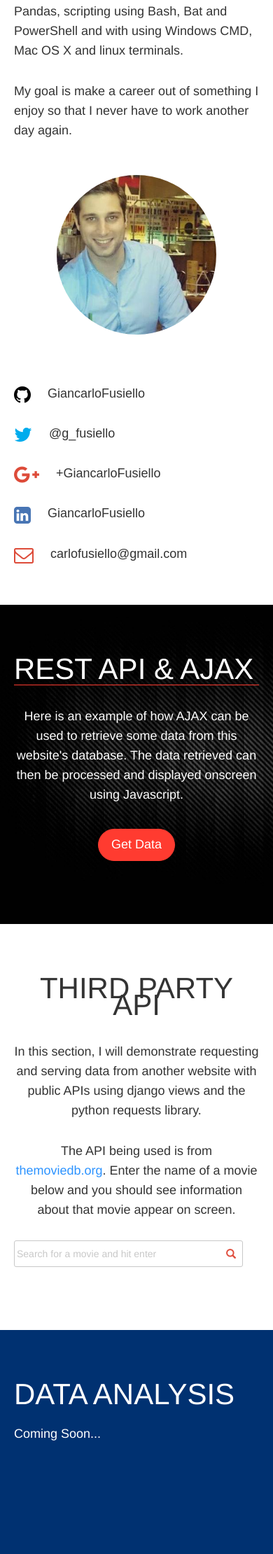
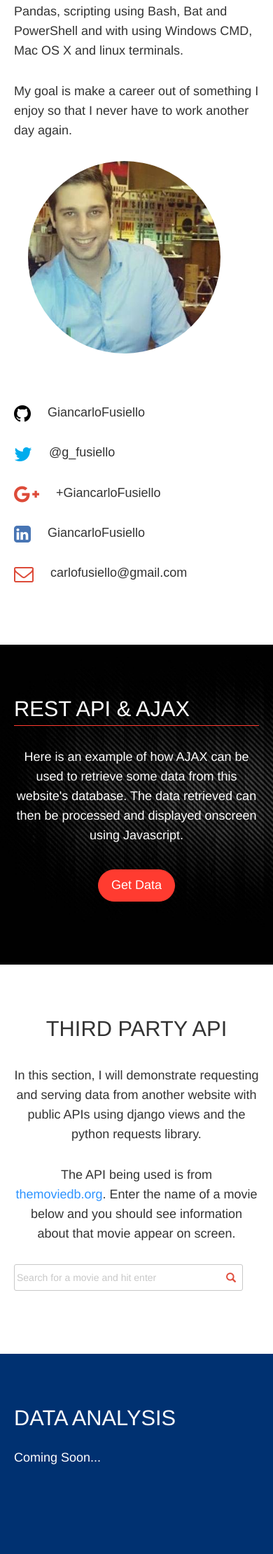
Before and after one commit to GiancarloFusiello/portfolio, a Django app: page / in a window 390 px wide. Shown: the part 1798-4018 px from the top of the page at 70% size. Run offline with Django 3.2, Linux system fonts and the light colour scheme; some libraries are stand-ins or nearby versions; some web fonts are replaced.

Commit message:
optimised loading sections. Added conditions for requests results. Added fix for titles on small screens.

```diff
--- a/assets/css/queries.css
+++ b/assets/css/queries.css
@@ -5,8 +5,63 @@
     *********/
 
     #img-carlo {
-        display: block;
-        margin:50px auto;
+        margin-top: 0;
     }
 
 }
+
+
+
+@media (max-width: 675px){
+
+    /********
+    Home About Section
+    *********/
+
+    .contact-container {
+        display: block;
+        margin-left: auto;
+        margin-right: auto;
+    }
+
+}
+
+
+
+@media (max-width: 591px){
+
+    /********
+    Home About Section
+    *********/
+
+    #img-carlo {
+        margin-left: auto;
+        margin-right: auto;
+    }
+}
+
+
+
+@media (max-width: 446px){
+
+    /********
+    Home Machine Section
+    *********/
+
+   #machine-title {
+    font-size: 2.6em;
+    }
+}
+
+
+
+@media (max-width: 396px){
+
+    /********
+    Home Machine Section
+    *********/
+
+   .large-title {
+    font-size: 2.2em !important;
+    }
+}
--- a/assets/css/styles.css
+++ b/assets/css/styles.css
@@ -1,5 +1,5 @@
 /**********
-General - Font Smoothing
+General Styling
 ***********/
 
 h1, .h1, h2, .h2, h3, .h3, h4, .h4, h5, .h5, h6, .h6, p, .navbar, .brand, .btn-simple, a, .td-name, td {
@@ -479,10 +479,15 @@
 }
 
 #img-carlo {
-    margin: 75px 0 30px 0;
-    width: 65%;
-    max-width: 375px;
-    height: auto;
+    margin-top: 55px;
+    width: auto;
+    height: 275px;
+    padding:0 20px;
+}
+
+.contact-container {
+    float: left;
+    margin: 20px 10px 30px 0;
 }
 
 /********
@@ -527,6 +532,10 @@
 
 .section-api {
     background-color: #FFF;
+}
+
+#api-replacement-wrapper {
+    display: none;
 }
 
 #api-title {
@@ -578,8 +587,17 @@
     margin-bottom: 40px;
 }
 
+#api-img {
+    margin: 20px auto;
+    height: 300px;
+    width: auto;
+}
 
-
+.api-btn {
+    color: #fff;
+    margin: 25px auto 40px;
+    font-size: 18px;
+}
 
 
 
@@ -589,7 +607,7 @@
 
 .section-data {
     background-color: #003171;
-    height: 800px;
+    height: 400px;
 }
 
 
@@ -599,7 +617,7 @@
 
 .section-machine {
     background-color: #03A678;
-    height: 800px;
+    height: 400px;
 }
 
 
--- a/home/templates/home/home.html
+++ b/home/templates/home/home.html
@@ -8,9 +8,22 @@
         *  Global Functions
         *********/
 
-        // Show loading animation until images have finished loading
-        //remove animated divs
-        function stopLoader() {
+        // Show loading animation until content has finished loading
+        function startLoader(wrapper_id, color){
+
+            // wrapper_id is your content container - the loading animation will fill this area.
+            // color sets the background of the loading area, e.g. background color of your container.
+
+            $(wrapper_id).addClass("loading-section-wrapper");
+
+            $(wrapper_id).append('<div class="spinner"></div>' +
+                            '<div class="loader-section section-left" style="background:' + color + '"></div>' +
+                            '<div class="loader-section section-right" style="background:' + color + '"></div>');
+        }
+
+        function stopLoader(wrapper_id) {
+
+            // wrapper_id is your content container.
 
             $('body').addClass("loaded");
 
@@ -21,8 +34,8 @@
 
             setTimeout(function () {
                         $('.spinner').remove();
-                        $('#loader-section').remove();
-                        $('#ajax-carousel').removeClass("loading-section-wrapper");
+                        $('.loader-section').remove();
+                        $(wrapper_id).removeClass("loading-section-wrapper");
                         $('body').removeClass("loaded");
                     }, 1000
             );
@@ -73,18 +86,22 @@
 
 
             $('.ajax-btn').click(function () {
+
                 wrapper.toggle();
                 replacementWrapper.toggle();
 
+                // Scroll to display new content
+                $("html, body").animate({ scrollTop: $('#ajax-title').offset().top - 50 }, 1000);
+
 
                 if(getFeed === true){
+
+                    startLoader(carousel,'#000');
+
                     $.ajax({
                         type: 'GET',
                         url: url,
                         success: function(response) {
-
-                            // Scroll to display new content
-                            $("html, body").animate({ scrollTop: $('#ajax-title').offset().top - 50 }, 1000);
 
                             // Populate carousel with images from AJAX request
                             for(var i = 0; i < response.length;  i++){
@@ -93,6 +110,7 @@
 
                             getFeed = false;
 
+                            // revert text if previous error occurred
                             if(carText.val() === errorText){
                                 carText.val(successText);
                             }
@@ -107,7 +125,7 @@
 
                     },
                         complete: function(){
-                            stopLoader();
+                            stopLoader(carousel);
                         }
                     });
                 } else {
@@ -116,13 +134,33 @@
             })
         });
 
+
     /*********
      *  API Section
      *********/
 
     $(document).ready(function(){
 
+        var wrapper = $('#api-wrapper');
+        var replacementWrapper = $('#api-replacement-wrapper');
+        var getFeed = true; // Used to toggle AJAX
+        var movieTitle = $('#api-movie-title');
+        var movieText = $('#api-text');
+        var movieImage = $('#api-img');
+        var errorText = 'Something went wrong. Please go back and try again.';
+        var nonExistText = 'The movie you have searched for does not exist. Please go back and try another.';
+        var imgUrl = "https://image.tmdb.org/t/p/w185";
+        var apiBtn = $('.api-btn');
+
+
         $('#api-search-btn').click(function(){
+
+            wrapper.toggle();
+            replacementWrapper.toggle();
+
+            if(getFeed === true){
+
+                startLoader(replacementWrapper, '#FFF');
 
                 $.ajax({
                     type: 'POST',
@@ -131,17 +169,92 @@
                         csrfmiddlewaretoken: '{{ csrf_token }}',
                         movieTitle: $('#api-search-input').val()
                     },
-                success: function(response){
-                    alert(response.movie_info["results"][0]["title"]);
+                    success: function(response) {
+
+                        // Scroll to display new content
+                        $("html, body").animate({scrollTop: $('#api-title').offset().top - 50}, 1000);
+
+                        // check if elements have been hidden by previous query errors
+                        if (movieTitle.is(':visible')) {
+                        } else {
+                            movieTitle.show()
+                        }
+                        if (movieImage.is(':visible')) {
+                        } else {
+                            movieImage.show()
+                        }
+
+                        // Check if themoviedb.com returns the correct data. It will return the key status_message if there is a problem.
+                        if (response.movie_info["status_message"]) {
+
+                            movieTitle.hide();
+                            movieImage.hide();
+                            movieText.text(errorText);
+                            getFeed = false;
+
+                            // checks if the query has returned any results
+                        } else if(response.movie_info["total_results"] === 0){
+
+                            movieTitle.hide();
+                            movieImage.hide();
+                            movieText.text(nonExistText);
+                            getFeed = false;
+
+                        } else {
+
+                            // lesser known films might not have a poster. Move to the next result providing there is more than one result.
+                            var i = 0;
+                            if(response.movie_info["results"].length > 1) {
+                                if (response.movie_info["results"][i]["poster_path"] === null) {
+                                    i++;
+                                }
+                            }
+
+                            movieTitle.text(response.movie_info["results"][i]["title"]);
+                            movieImage.attr("src", "" + imgUrl + response.movie_info["results"][i]["poster_path"]);
+                            movieText.text(response.movie_info["results"][i]["overview"]);
+                            getFeed = false;
+
+                            // test
+                            {# console.log("movie title = " + movieTitle.val());#}
+                            {# console.log("image url is = " + movieImage.attr("src"));#}
+                            {# console.log("movie overview = " + movieText.val());#}
+                        }
+                    },
+                    error: function(error, response) {
+                            console.log("Error message: " + error);
+                            console.log(response);
+                            getFeed = false;
+
+                            movieTitle.hide();
+                            movieImage.hide();
+                            movieText.val(errorText);
+
+                    },
+                    complete: function() {
+                        stopLoader(replacementWrapper);
+                    }
+                });
+            } else {
+                getFeed = true;
             }
         });
 
-        })
+        // return the view back to normal
+        apiBtn.click(function () {
+            wrapper.toggle();
+            replacementWrapper.toggle();
+            getFeed = true;
+
+            // Scroll to displayed content
+            $("html, body").animate({scrollTop: $('#api-title').offset().top - 50}, 1000);
+        });
 
     })
 
     </script>
 {% endblock %}
+
 
 {% block content %}
     <div class="main">
@@ -170,8 +283,11 @@
                 </div>
 
                 <div class="col-md-4 col-md-offset-1">
+                    <div class="contact-container">
                         <img src="{% static 'img/carlo.jpg' %}" alt="Circle Image" id="img-carlo" class="img-circle">
+                    </div>
 
+                    <div class="contact-container">
                         <div class="contact">
                             <i class="fa fa-github fa-2x" id="github-icon"></i>
                             <p class=""><a class="remove-decoration" target="_blank" href="https://github.com/GiancarloFusiello/">GiancarloFusiello</a></p>
@@ -195,11 +311,13 @@
                             <i class="fa fa-envelope-o fa-2x" id="email-icon"></i>
                             <p><a class="remove-decoration" target="_blank" href="mailto:someemail@domain.com">carlofusiello@gmail.com</a></p>
                         </div>
+                    </div>
 
                 </div>
             </div>
         </div><!-- /CONTAINER -->
     </div><!-- /MAIN -->
+
 
     <!-- AJAX SECTION -->
     <section class="section section-ajax white-text" style="background-image: url('{% static "img/grey-background.jpg" %}')">
@@ -219,12 +337,9 @@
 
                     <div id="ajax-replacement-wrapper" class="text-center">
 
-                        <div id="ajax-carousel" class="carousel slide loading-section-wrapper" data-ride="carousel">
+                        <div id="ajax-carousel" class="carousel slide" data-ride="carousel">
 
-                            <div class="spinner"></div>
 
-                            <div class="loader-section section-left" style="background: #000"></div>
-                            <div class="loader-section section-right" style="background: #000"></div>
                             <!-- Indicators -->
                             <ol class="carousel-indicators">
                                 <li data-target="#ajax-carousel" data-slide-to="0" class="active"></li>
@@ -261,6 +376,7 @@
     </section>
     <!-- /AJAX SECTION -->
 
+
     <!-- 3RD PARTY API SECTION -->
     <section class="section section-api">
         <div class="container">
@@ -288,19 +404,20 @@
                                 </div>
                             </div>
                         </form>
-
                     </div>
 
                     <div id="api-replacement-wrapper" class="text-center">
-
-
+                        <h5 id="api-movie-title"></h5>
+                        <img id="api-img" src=""/>
+                        <p id="api-text"></p>
+                        <button class="btn btn-danger btn-fill btn-round api-btn" type="button">Back</button>
                     </div>
-
                 </div>
             </div>
         </div>
     </section>
     <!-- /3RD PARTY API SECTION -->
+
 
     <!-- DATA ANALYSIS SECTION -->
     <section class="section section-data white-text">
@@ -317,6 +434,7 @@
         </div>
     </section>
     <!-- /DATA ANALYSIS SECTION -->
+
 
     <!-- MACHINE LEARNING SECTION-->
     <section class="section section-machine white-text">
--- a/home/views.py
+++ b/home/views.py
@@ -23,7 +23,7 @@
 
             if movie_title:
                 movie_info = movie_search(movie_title)
-                print(json.dumps(movie_info, indent=4))
+                # print(json.dumps(movie_info, indent=4))
             else:
                 return print("User did not enter a title.")
 
--- a/templates/base.html
+++ b/templates/base.html
@@ -65,7 +65,7 @@
                 setTimeout(function(){
                     $('#intro-title').show().addClass('animated fadeInLeft');
                     $('#intro-subtitle').show().addClass('animated fadeInRightBig');
-                    }, 450
+                    }, 400
                 );
 
                 setTimeout(function(){
```
Also changed, not shown: assets/img/mac-keyboard-wallpaper.jpg (deleted), assets/img/uxui.png (deleted), assets/img/web.png (deleted), 1 other file. Lines whose indentation alone changed are shown as unchanged.
